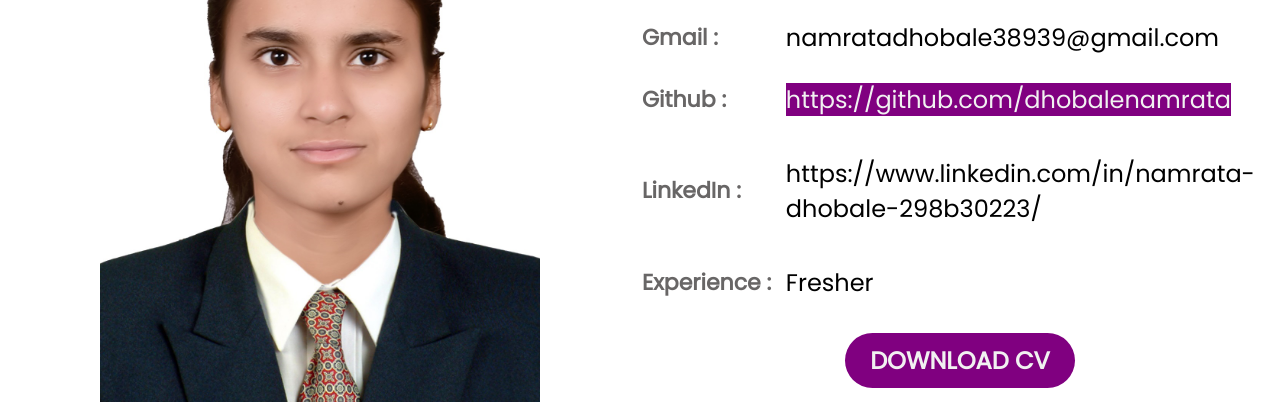
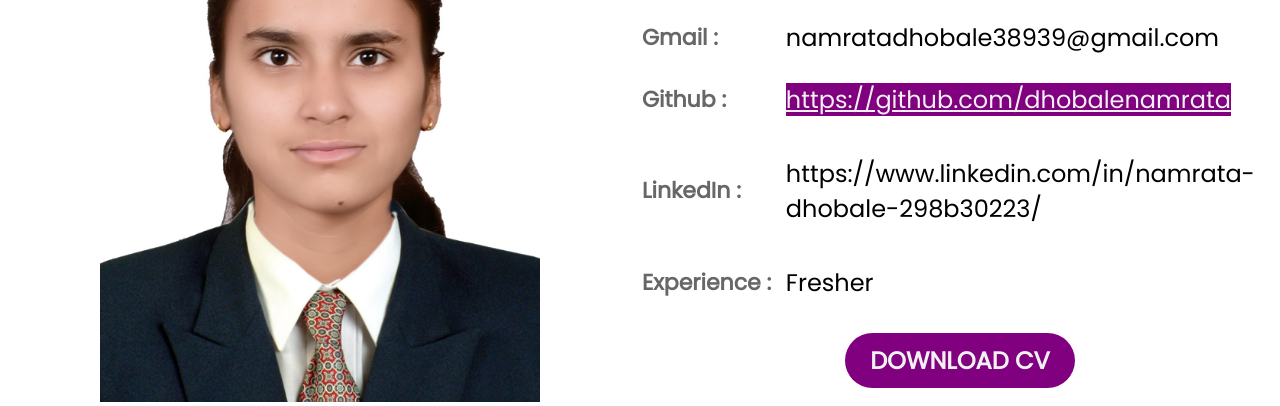
Before and after one commit to dhobalenamrata/PortFolio, a PHP site: page / in a window 1280 px wide, with the pointer over the restyled element. Shown: the part 958-1364 px from the top of the page. Run offline with PHP 8.4, Linux system fonts and the light colour scheme.

Commit message:
Update style.css

```diff
--- a/style.css
+++ b/style.css
@@ -280,6 +280,9 @@ table tr td p{
 table tr td p a{
     color : black;
     text-decoration : none;
+}
+table tr td p a:hover{
+    text-decoration : underline;
 }
 .cv{
     text-align: center;
```
